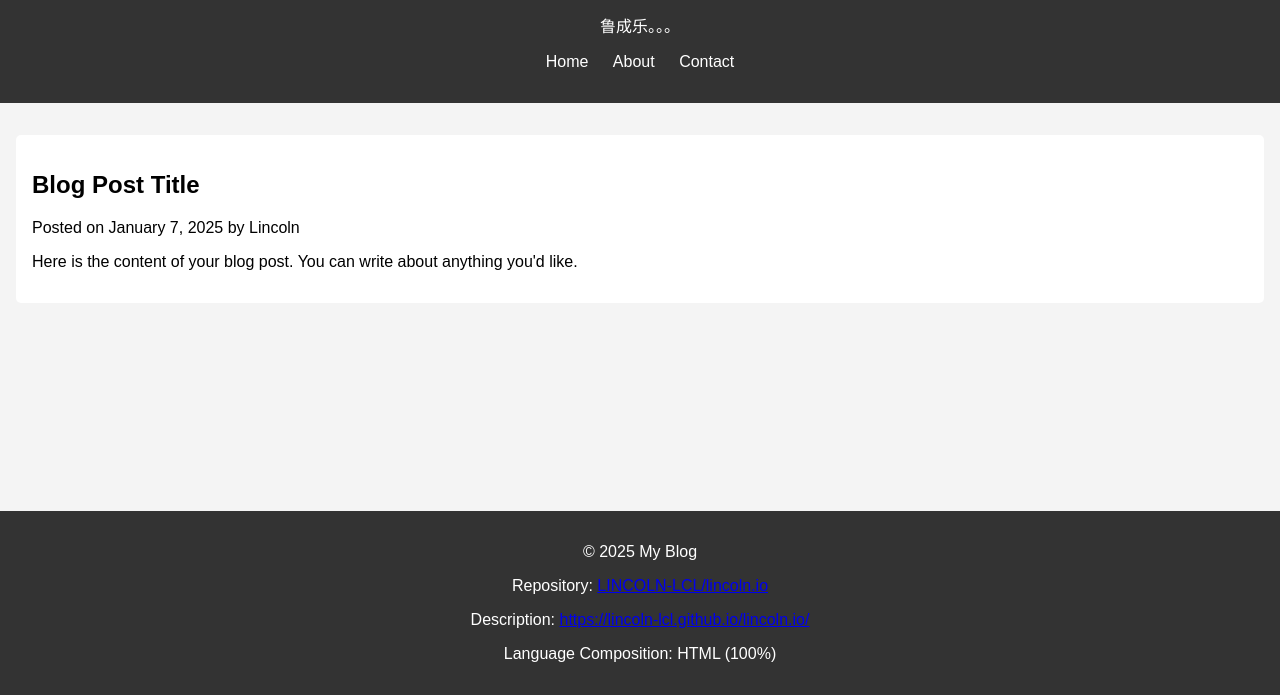
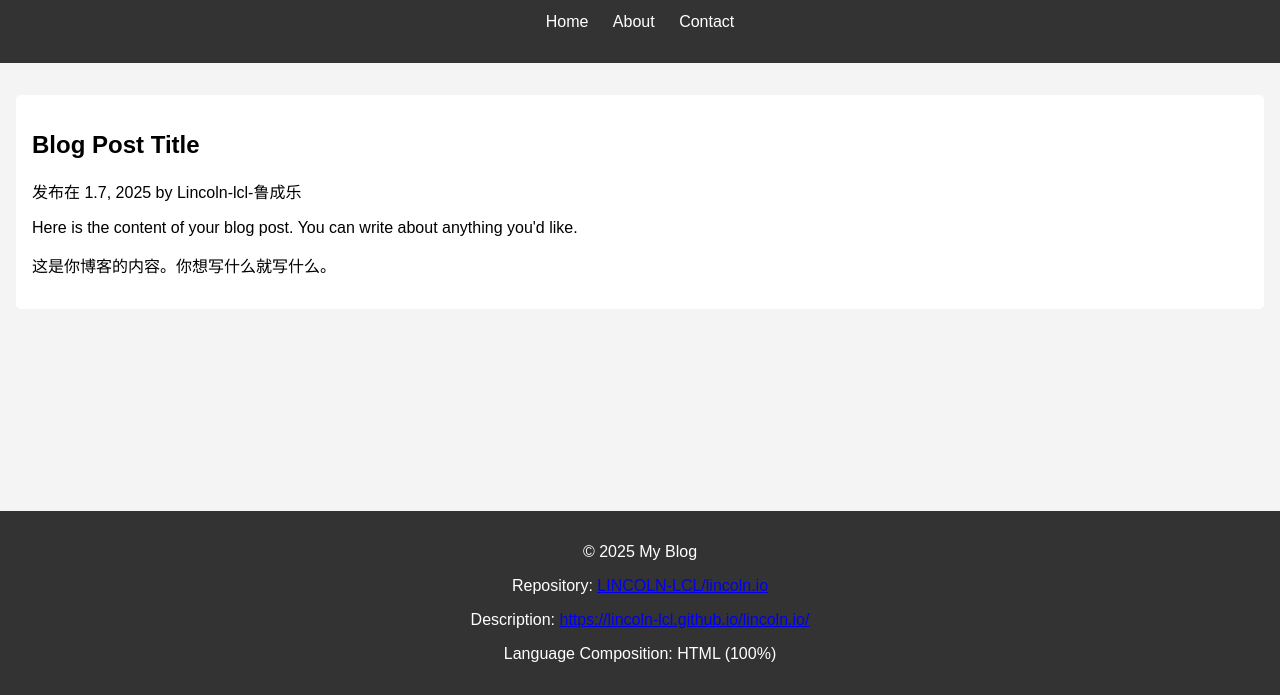
Before and after one commit to LINCOLN-LCL/lincoln.io, a plain HTML site: page index.html in a window 1280 px wide. Shown: the part 105-800 px from the top of the page. Drawn offline with Linux system fonts and the light colour scheme.

Commit message:
Update index.html

```diff
--- a/index.html
+++ b/index.html
@@ -9,7 +9,7 @@
 <body>
     <header>
         <h1>LCL-LINCOLN-鲁成乐</h1>
-        <p>this is lcl-鲁成乐-aka-不动声色 让你心肌梗塞 实行闭关政策 请您痛心铭刻 </p>鲁成乐。。。
+        <p>this is lcl-鲁成乐-aka-不动声色 让你心肌梗塞 实行闭关政策 请您痛心铭刻 </p>
         <nav>
             <ul>
                 <li><a href="index.html">Home</a></li>
@@ -21,8 +21,9 @@
     <main>
         <article>
             <h2>Blog Post Title</h2>
-            <p>Posted on January 7, 2025 by Lincoln</p>
+            <p>发布在 1.7, 2025 by Lincoln-lcl-鲁成乐</p>
             <p>Here is the content of your blog post. You can write about anything you'd like.</p>
+            <p>这是你博客的内容。你想写什么就写什么。</p>
         </article>
     </main>
     <footer>
```
